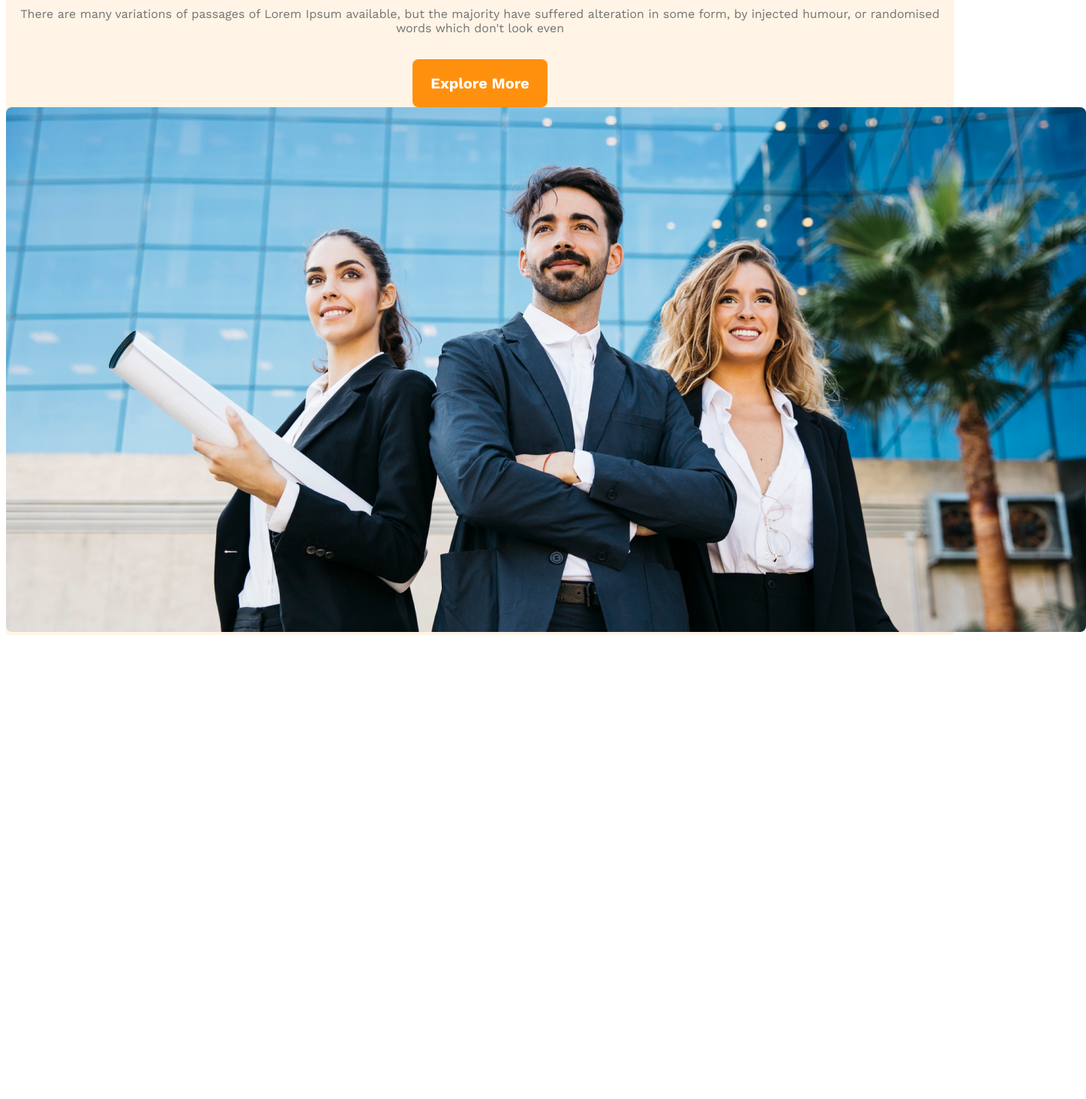
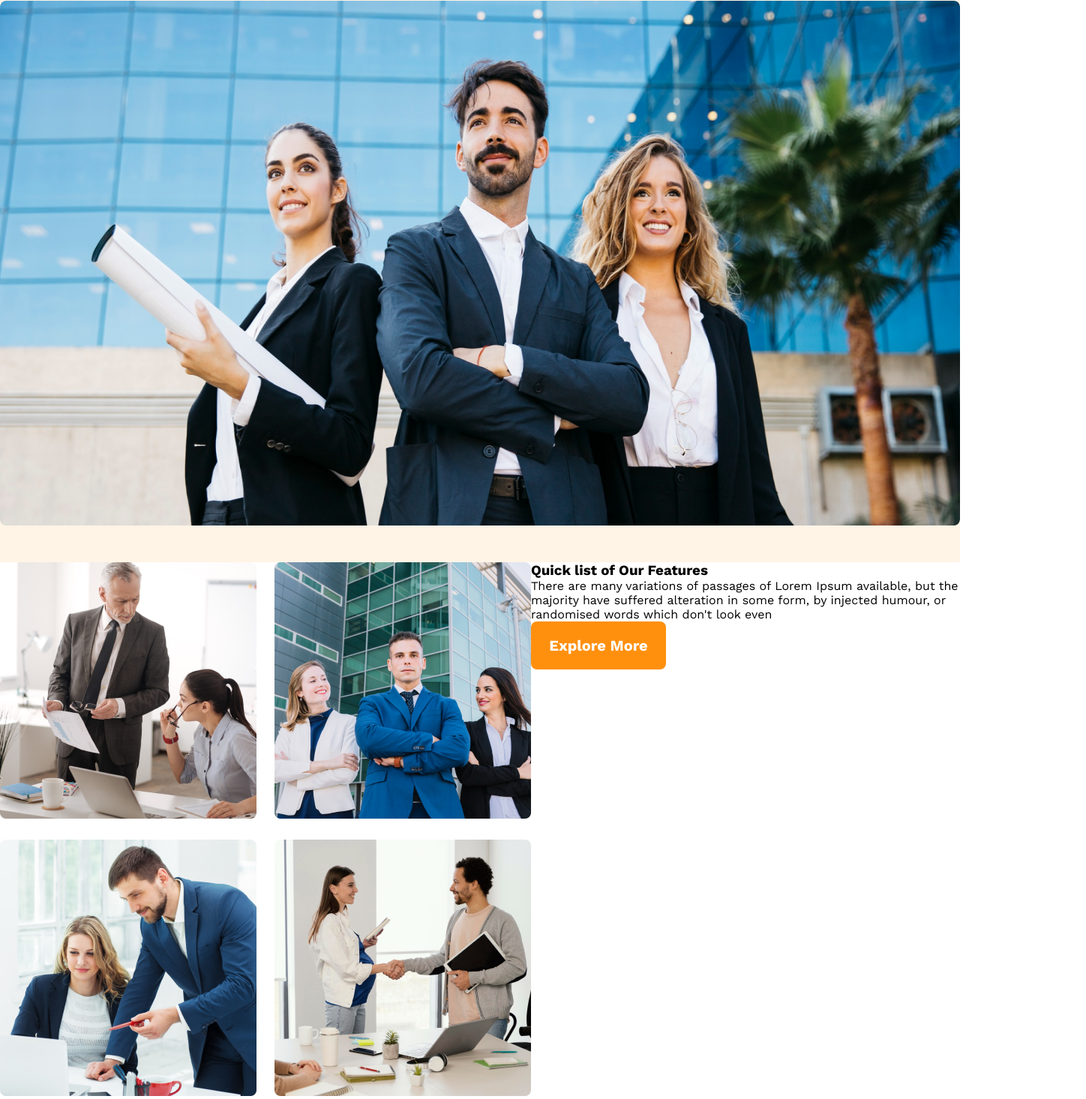
Before and after one commit to rabby-hasan-dev/g3-architects-main, a plain HTML site: page index.html in a window 1280 px wide. Shown: the part 362-1828 px from the top of the page at 75% size, 1448 px wide, since content can reach past the window. Before the commit the page ends 1217 px from the top, so only its background shows below. Drawn offline with nearby package versions, Linux system fonts and the light colour scheme.

Commit message:
section-start

```diff
--- a/index.html
+++ b/index.html
@@ -49,7 +49,24 @@
         </div>
     </header>
     <main>
+        <section class="feature-list-banner">
+            <div class="feature-team">
+                <div class="feature-team-list"><img src="./images/team1.png" alt="team1"></div>
+                <div class="feature-team-list"><img src="./images/team2.png" alt="team2"></div>
+                <div class="feature-team-list"><img src="./images/team3.png" alt="team3"></div>
+                <div class="feature-team-list"><img src="./images/team4.png" alt="team4"></div>
+            </div>
+            <div class="feature-deatails">
+                <h3 class="fd-title">
+                    Quick list of Our Features
+                </h3>
+                <p class="fd-description">
+                    There are many variations of passages of Lorem Ipsum available, but the majority have suffered alteration in some form, by injected humour, or randomised words which don't look even
+                </p>
+                <span><button class="btn-primary">Explore More</button></span>
+            </div>
 
+        </section>
     </main>
     <footer>
 
--- a/style.css
+++ b/style.css
@@ -1,6 +1,7 @@
 /* ...................................style universal........................ */
 * {
     font-family: 'Work Sans', sans-serif;
+    margin: 0;
 }
 
 /*............................... style body............................................. */
@@ -14,6 +15,7 @@ nav {
     display: flex;
     justify-content: space-between;
     align-items: center;
+   padding-top: 50px;
 }
 
 .nav-title {
@@ -40,15 +42,18 @@ nav ul li a {
 
 /*.................... header-banner.......................................... */
 /* .....banner-details..... */
-/* .banner{
+.banner {
     display: flex;
-    justify-content: center;
+    align-items: center;
     flex-direction: column;
-} */
+
+}
+
 .banner-details {
     display: flex;
     flex-direction: column;
     align-items: center;
+
 
 
 }
@@ -79,12 +84,35 @@ nav ul li a {
     font-weight: 600;
     font-size: 20px;
     text-align: center;
+    margin-bottom: 50px;
 }
 
 /*.......... banner-iamge...... */
+
+.banner-image{
+   /*  margin: 0 240px 45px; */
+}
 .banner-image img {
-    width: 1440px;
+ /*  width: 1440px;  */
+  width: 100%;
     height: 700px;
-    border: red;
+    border-radius: 8px;
+     margin-bottom: 45px;
+}
 
+
+/*........................ main-part...................................................... */
+
+
+/* .......feature-list-banner...... */
+.feature-list-banner{
+    display: flex;
 }
+
+/*....... feature-team...... */
+.feature-team{
+    display: grid;
+    grid-template-columns: repeat(2,1fr);
+    grid-column-gap: 24px;
+    grid-row-gap: 24px;
+}
```
